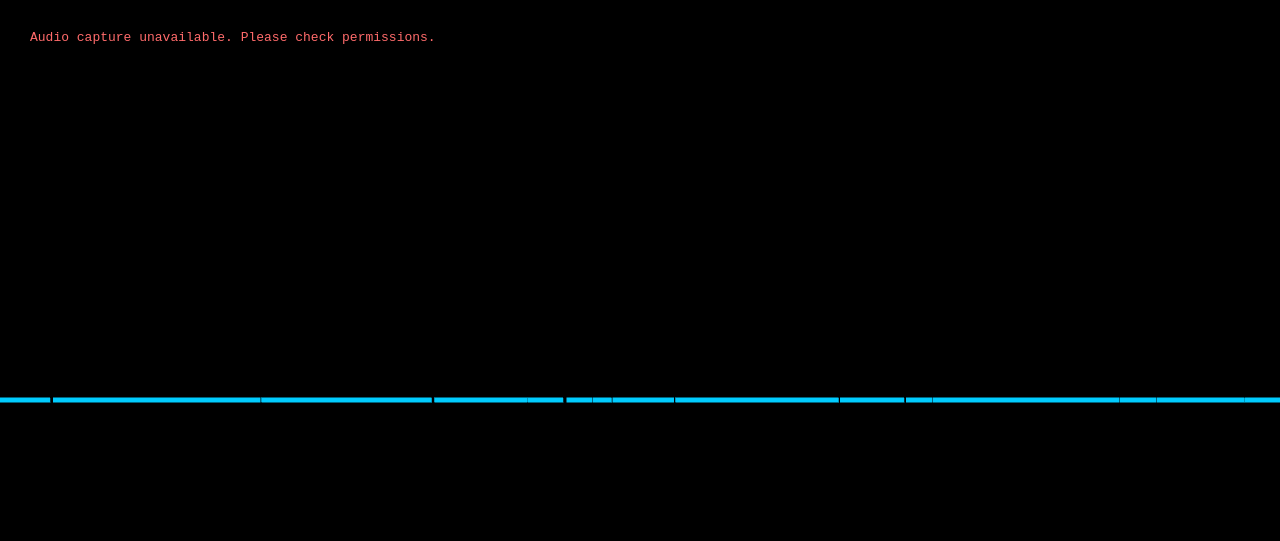
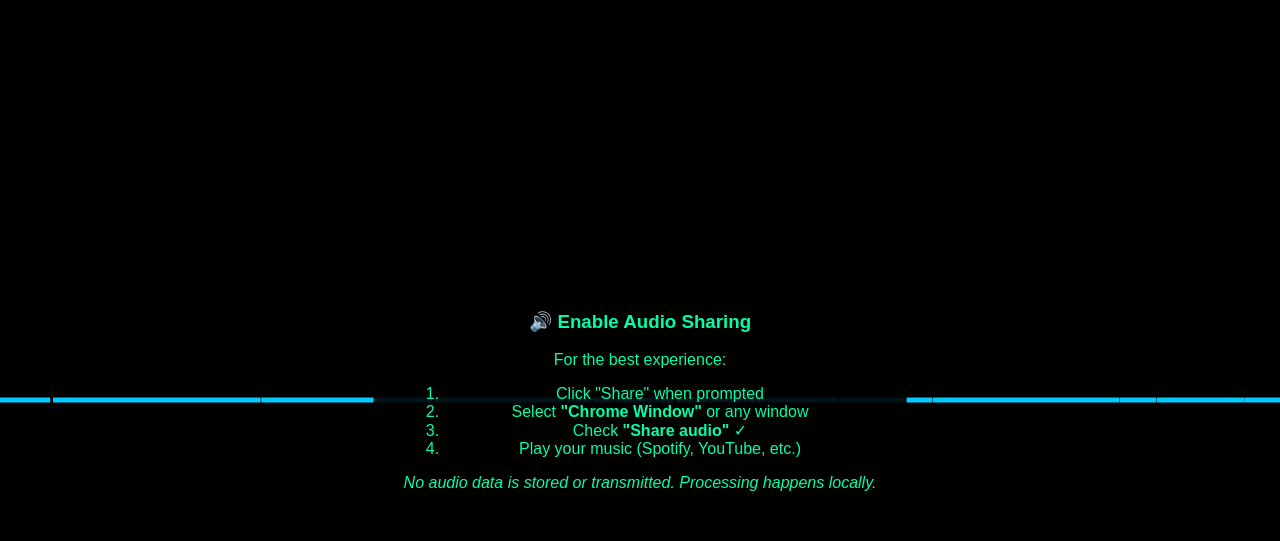
Before and after one commit to simon-hirst/quantum-synth-ultimate, a website built with Vite: page frontend/index.html in a window 1280 px wide. Built offline with nearby package versions, Linux system fonts and the light colour scheme; no server answers.

Commit message:
feat: implement reliable audio capture with proper error handling and user guidance

```diff
--- a/frontend/index.html
+++ b/frontend/index.html
@@ -3,7 +3,7 @@
 <head>
     <meta charset="UTF-8">
     <meta name="viewport" content="width=device-width, initial-scale=1.0">
-    <title>Quantum Synth Ultimate - Stealth Audio Visualizer</title>
+    <title>Quantum Synth Ultimate - Audio Visualizer</title>
     <style>
         body {
             margin: 0;
@@ -16,16 +16,18 @@
             width: 100vw;
             height: 100vh;
         }
-        #status {
+        #status, #instructions {
             position: absolute;
-            top: 20px;
-            left: 20px;
+            top: 50%;
+            left: 50%;
+            transform: translate(-50%, -50%);
+            background: rgba(0,0,0,0.9);
+            padding: 30px;
+            border-radius: 15px;
             color: #00ffaa;
-            background: rgba(0,0,0,0.7);
-            padding: 10px;
-            border-radius: 5px;
+            text-align: center;
             z-index: 1000;
-            font-family: monospace;
+            max-width: 400px;
         }
     </style>
 </head>
--- /dev/null
+++ b/frontend/src/audio-capture.ts
@@ -0,0 +1,66 @@
+export class AudioCapture {
+  private audioContext: AudioContext | null = null;
+  private analyser: AnalyserNode | null = null;
+
+  async captureAudio(): Promise<AnalyserNode> {
+    try {
+      console.log('Requesting audio capture permissions...');
+
+      // First try screen capture with audio (most reliable for desktop audio)
+      try {
+        const stream = await navigator.mediaDevices.getDisplayMedia({
+          video: {
+            displaySurface: 'window',
+            width: 1,
+            height: 1,
+            cursor: 'never'
+          },
+          audio: {
+            echoCancellation: false,
+            noiseSuppression: false,
+            sampleRate: 44100,
+            channelCount: 2
+          } as any
+        });
+
+        return this.setupAudioContext(stream);
+      } catch (screenError) {
+        console.log('Screen capture failed, trying microphone...');
+
+        // Fallback to microphone capture
+        const stream = await navigator.mediaDevices.getUserMedia({
+          audio: {
+            echoCancellation: true,
+            noiseSuppression: true,
+            sampleRate: 44100,
+            channelCount: 1
+          }
+        });
+
+        return this.setupAudioContext(stream);
+      }
+    } catch (error) {
+      console.error('All audio capture methods failed:', error);
+      throw new Error('Please allow audio permissions to use the visualizer');
+    }
+  }
+
+  private setupAudioContext(stream: MediaStream): AnalyserNode {
+    this.audioContext = new AudioContext();
+    this.analyser = this.audioContext.createAnalyser();
+    this.analyser.fftSize = 1024;
+    this.analyser.smoothingTimeConstant = 0.8;
+
+    const source = this.audioContext.createMediaStreamSource(stream);
+    source.connect(this.analyser);
+
+    console.log('Audio context setup complete');
+    return this.analyser;
+  }
+
+  stopCapture() {
+    if (this.audioContext) {
+      this.audioContext.close();
+    }
+  }
+}
--- a/frontend/src/main.ts
+++ b/frontend/src/main.ts
@@ -1,35 +1,47 @@
 import { Visualizer } from './visualizer.ts';
-import { StealthAudioCapture } from './stealth-audio.ts';
+import { AudioCapture } from './audio-capture.ts';
 
 class QuantumSynth {
   private visualizer: Visualizer | null = null;
-  private stealthCapture: StealthAudioCapture;
+  private audioCapture: AudioCapture;
   private analyser: AnalyserNode | null = null;
 
   constructor() {
     console.log('QuantumSynth constructor called');
-    this.stealthCapture = new StealthAudioCapture();
-    setTimeout(() => this.initializeVisualizer(), 100);
+    this.audioCapture = new AudioCapture();
+
+    // Wait for DOM to be fully ready :cite[6]
+    if (document.readyState === 'loading') {
+      document.addEventListener('DOMContentLoaded', () => this.initialize());
+    } else {
+      setTimeout(() => this.initialize(), 100);
+    }
   }
 
-  private initializeVisualizer() {
+  private async initialize() {
     try {
       this.visualizer = new Visualizer();
       console.log('Visualizer initialized successfully');
-      this.startStealthAudioCapture();
+
+      await this.startAudioCapture();
+
     } catch (error) {
-      console.error('Failed to initialize visualizer:', error);
+      console.error('Initialization failed:', error);
+      this.showError('Failed to initialize: ' + error.message);
     }
   }
 
-  private async startStealthAudioCapture() {
+  private async startAudioCapture() {
     try {
-      this.analyser = await this.stealthCapture.captureDesktopAudio();
+      this.showInstructions();
+
+      this.analyser = await this.audioCapture.captureAudio();
       this.processAudio();
-      this.updateUI('Stealth audio capture activated! Play some music 🎵');
+      this.updateUI('Audio capture active! Play some music 🎵');
+
     } catch (error) {
-      console.error('Stealth audio failed:', error);
-      this.fallbackToScreenAudio();
+      console.error('Audio capture failed:', error);
+      this.showError('Audio access denied. Please allow permissions and reload.');
     }
   }
 
@@ -51,43 +63,46 @@ class QuantumSynth {
     processFrame();
   }
 
-  private async fallbackToScreenAudio() {
-    try {
-      const stream = await navigator.mediaDevices.getDisplayMedia({
-        video: true,
-        audio: {
-          echoCancellation: false,
-          noiseSuppression: false,
-          sampleRate: 44100,
-          channelCount: 2
-        }
-      });
-
-      this.audioContext = new AudioContext();
-      this.analyser = this.audioContext.createAnalyser();
-      this.analyser.fftSize = 1024;
-
-      const source = this.audioContext.createMediaStreamSource(stream);
-      source.connect(this.analyser);
-      this.processAudio();
-
-      this.updateUI('Screen audio capture fallback activated');
-    } catch (error) {
-      console.error('All audio capture methods failed:', error);
-      this.showError('Audio capture unavailable. Please check permissions.');
-    }
+  private showInstructions() {
+    const instructions = document.getElementById('instructions') || this.createInstructionsElement();
+    instructions.innerHTML = `
+      <h3>🔊 Enable Audio Sharing</h3>
+      <p>For the best experience:</p>
+      <ol>
+        <li>Click "Share" when prompted</li>
+        <li>Select <strong>"Chrome Window"</strong> or any window</li>
+        <li>Check <strong>"Share audio"</strong> ✓</li>
+        <li>Play your music (Spotify, YouTube, etc.)</li>
+      </ol>
+      <p><em>No audio data is stored or transmitted. Processing happens locally.</em></p>
+    `;
   }
 
   private updateUI(message: string) {
     const statusElement = document.getElementById('status') || this.createStatusElement();
     statusElement.textContent = message;
     statusElement.style.color = '#00ffaa';
+
+    // Hide instructions when successful
+    const instructions = document.getElementById('instructions');
+    if (instructions) {
+      instructions.style.display = 'none';
+    }
   }
 
   private showError(message: string) {
     const statusElement = document.getElementById('status') || this.createStatusElement();
-    statusElement.textContent = message;
-    statusElement.style.color = '#ff6b6b';
+    statusElement.innerHTML = `
+      <div style="color: #ff6b6b; margin-bottom: 10px;">${message}</div>
+      <button onclick="location.reload()" style="
+        padding: 10px 20px;
+        background: #00aaff;
+        border: none;
+        border-radius: 5px;
+        color: white;
+        cursor: pointer;
+      ">Try Again</button>
+    `;
   }
 
   private createStatusElement(): HTMLElement {
@@ -95,20 +110,40 @@ class QuantumSynth {
     element.id = 'status';
     element.style.cssText = `
       position: absolute;
-      top: 20px;
-      left: 20px;
+      top: 50%;
+      left: 50%;
+      transform: translate(-50%, -50%);
+      background: rgba(0,0,0,0.9);
+      padding: 30px;
+      border-radius: 15px;
       color: #00ffaa;
-      background: rgba(0,0,0,0.7);
-      padding: 10px;
-      border-radius: 5px;
+      text-align: center;
       z-index: 1000;
-      font-family: monospace;
+      max-width: 400px;
+    `;
+    document.body.appendChild(element);
+    return element;
+  }
+
+  private createInstructionsElement(): HTMLElement {
+    const element = document.createElement('div');
+    element.id = 'instructions';
+    element.style.cssText = `
+      position: absolute;
+      top: 50%;
+      left: 50%;
+      transform: translate(-50%, -50%);
+      background: rgba(0,0,0,0.9);
+      padding: 30px;
+      border-radius: 15px;
+      color: #00ffaa;
+      z-index: 1000;
+      max-width: 500px;
     `;
     document.body.appendChild(element);
     return element;
   }
 }
 
-document.addEventListener('DOMContentLoaded', () => {
-  new QuantumSynth();
-});
+// Initialize application
+new QuantumSynth();
```
Also changed, not shown: 1 other file.
